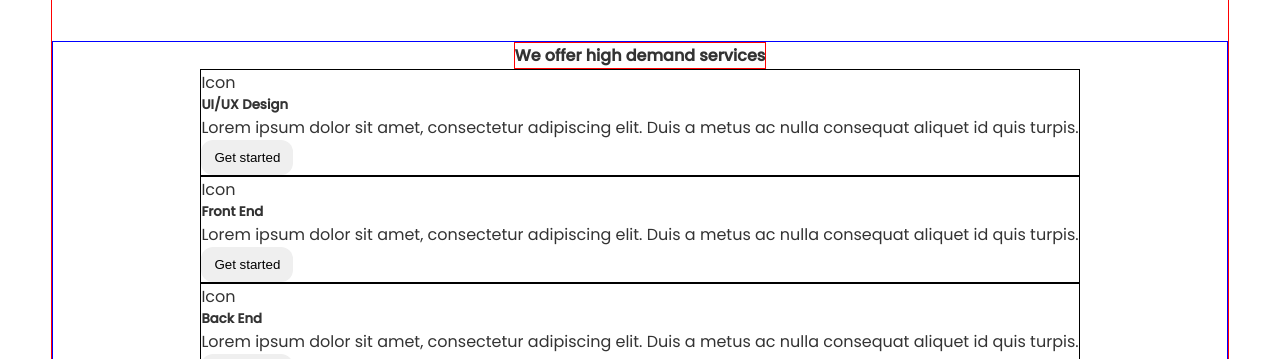
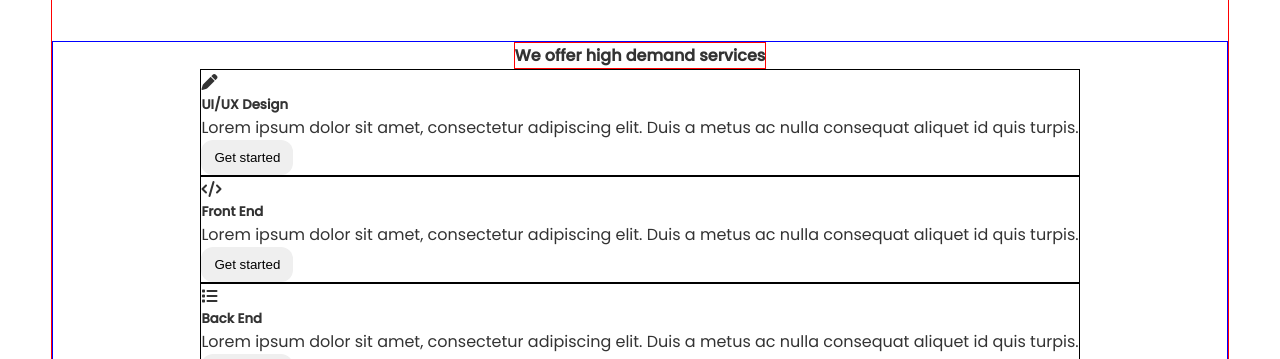
Before and after one commit to islandskan/devchallenges-responsive-edie-homepage, a plain HTML site: page index.html in a window 1280 px wide. Shown: the part 746-1105 px from the top of the page. Drawn offline with Linux system fonts and the light colour scheme.

Commit message:
add icons for services cards

```diff
--- a/index.html
+++ b/index.html
@@ -79,7 +79,9 @@
                     <h4>We offer high demand services</h4>
                 </div>
                 <div class="services__card">
-                    <span>Icon</span>
+                    <div class="card__icon design">
+                        <i class="fa-solid fa-pen"></i>
+                    </div>
                     <h5>UI/UX Design</h5>
                     <p>
                         Lorem ipsum dolor sit amet, consectetur adipiscing elit.
@@ -88,7 +90,9 @@
                     <button>Get started</button>
                 </div>
                 <div class="services__card">
-                    <span>Icon</span>
+                    <div class="card__icon frontend">
+                        <i class="fa-solid fa-code"></i>
+                    </div>
                     <h5>Front End</h5>
                     <p>
                         Lorem ipsum dolor sit amet, consectetur adipiscing elit.
@@ -97,7 +101,9 @@
                     <button>Get started</button>
                 </div>
                 <div class="services__card">
-                    <span>Icon</span>
+                    <div class="card__icon backend">
+                        <i class="fa-solid fa-list"></i>
+                    </div>
                     <h5>Back End</h5>
                     <p>
                         Lorem ipsum dolor sit amet, consectetur adipiscing elit.
```
